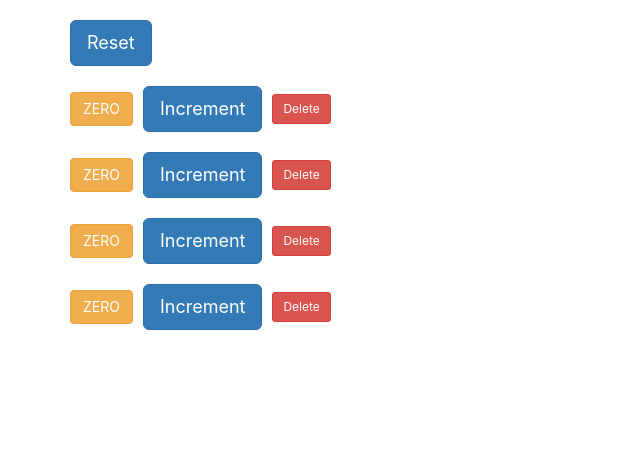
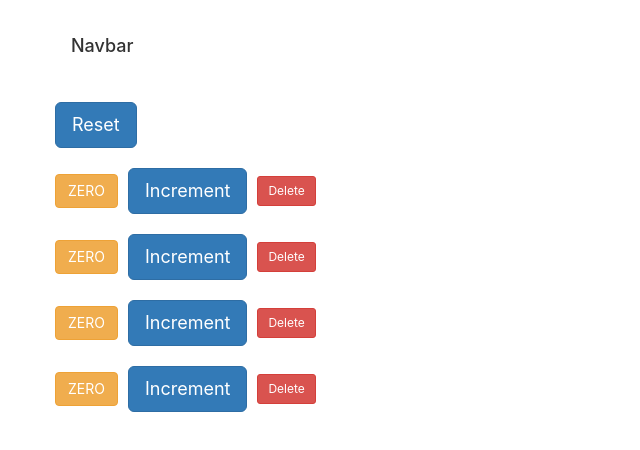
Before and after one commit to emmeiwhite/app-store-basic, a React (Create React App) app: page / in a window 1280 px wide. Shown: the top 450 px of the page, without its empty margins (0-640 px from the left). Built offline with nearby package versions, Linux system fonts and the light colour scheme.

Commit message:
Navbar component Added in the App tree

```diff
--- a/public/index.html
+++ b/public/index.html
@@ -27,7 +27,7 @@
     <noscript>
       You need to enable JavaScript to run this app.
     </noscript>
-    <div id="root"></div>
+    <div id="root" class="container"></div>
     <!--
       This HTML file is a template.
       If you open it directly in the browser, you will see an empty page.
--- a/src/App.js
+++ b/src/App.js
@@ -1,13 +1,16 @@
 import React, { Component } from 'react';
+import Navbar from './components/navbar';
+import Counters from './components/counters';
 import './App.css';
 
-import Counters from './components/counters';
+
 
 class App extends Component {
   render() {
     return (
-      <div className="container">
-          <Counters/>
+      <div className="row">
+          <Navbar/>
+          <Counters className="col-md-8"/>
       </div>
     );
   }
--- /dev/null
+++ b/src/components/navbar.js
@@ -0,0 +1,14 @@
+import React, { Component } from 'react';
+
+class Navbar extends Component {
+    state = {  }
+    render() {
+        return (
+            <nav className="navbar navbar-light bg-light">
+              <span className="navbar-brand mb-0 h1">Navbar</span>
+            </nav>
+          );
+    }
+}
+
+export default Navbar;
```
